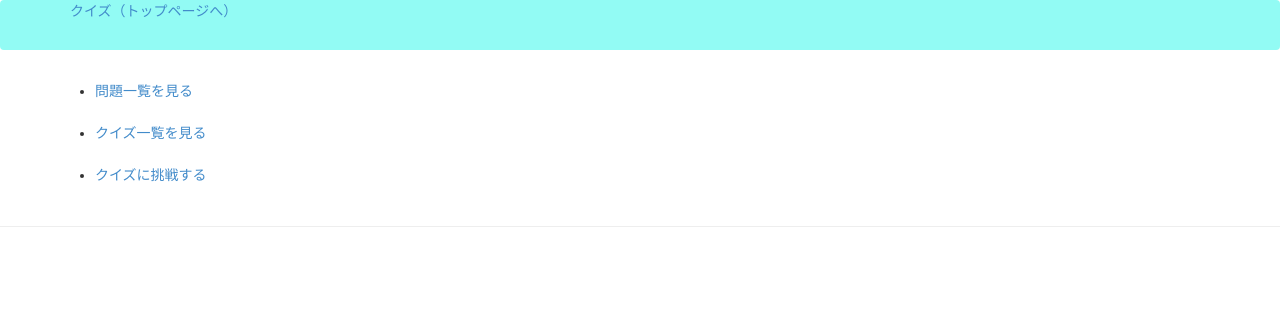
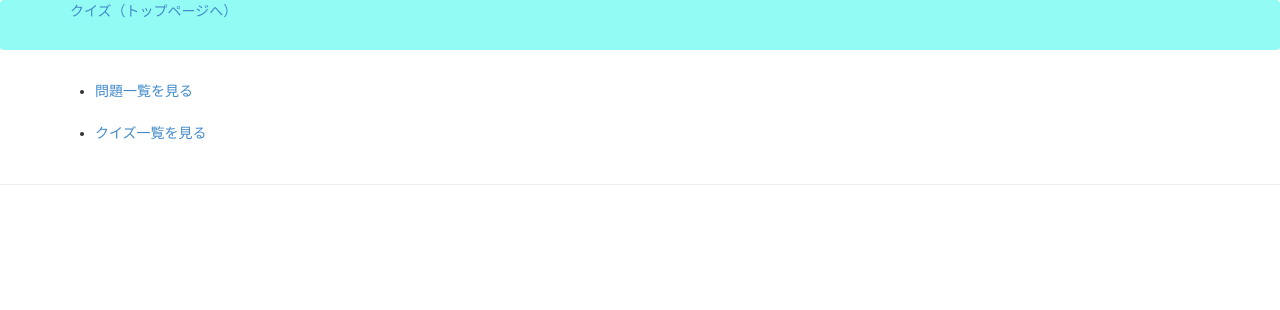
Before and after one commit to h-inuzuka/quiz, a PHP site: template web/templates/Top/show.twig in a window 1280 px wide. Shown: the top 310 px of the page. Run offline with PHP 8.4, Linux system fonts and the light colour scheme; the template is opened without the code that fills it, so the values that code supplies are empty; some libraries are stand-ins or nearby versions.

Commit message:
見た目修正

```diff
--- a/web/templates/Quiz/create.twig
+++ b/web/templates/Quiz/create.twig
@@ -14,7 +14,7 @@
         <tbody>
        {% for question in question_list %}
             <tr>
-                <td><input type="checkbox" name="question[]" value="{{question.id}}"></td>
+                <td><input type="checkbox" class="checkbox" name="question[]" value="{{question.id}}"></td>
                 <td>{{ question['title'] }}</td><td>{{ question['content'] }}</td>
             </tr>
         {% endfor %}
@@ -25,7 +25,7 @@
         <input type="text" size="100" value="{{params.title}}" name="title"
             placeholder="クイズ名を入力してください" class="form-control required">
         <div class="text-waring" style="color: red;">{{error_list.title}}</div>
-        <input type="submit" value="クイズを作成する" class="btn btn-primary">
+        <input type="submit" value="クイズを作成する" class="btn btn-primary" onclick="checkInput();">
         <input type="hidden" name="{{csrf_key}}" value="{{csrf_token}}">
         </form>
     {% endautoescape %}
--- a/web/templates/Top/show.twig
+++ b/web/templates/Top/show.twig
@@ -4,7 +4,6 @@
     <ul>
         <li><a href="/quiz/questions">問題一覧を見る</a></li>
         <li><a href="/quiz/quizzes">クイズ一覧を見る</a></li>
-        <li><a href="/quiz/quizzes">クイズに挑戦する</a></li>
     </ul>
     {% endautoescape %}
 {% endblock %}
--- a/web/templates/frame.twig
+++ b/web/templates/frame.twig
@@ -8,7 +8,7 @@
             <link rel="stylesheet" href="/css/site.css">
             <script type="text/javascript" src="/js/jquery-1.11.1.min.js" charset="UTF-8"></script>
             <script type="text/javascript" src="/js/jquery.validate.min.js" charset="UTF-8"></script>
-            <script type="text/javascript" src="/js/validate.js" charset="UTF-8"></script>
+            <script type="text/javascript" src="/js/customValidate.js" charset="UTF-8"></script>
             <style type="text/css">
                 label.error {
                     color: red;
```
Also changed, not shown: web/htdocs/js/customValidate.js (renamed from web/htdocs/js/validate.js).
